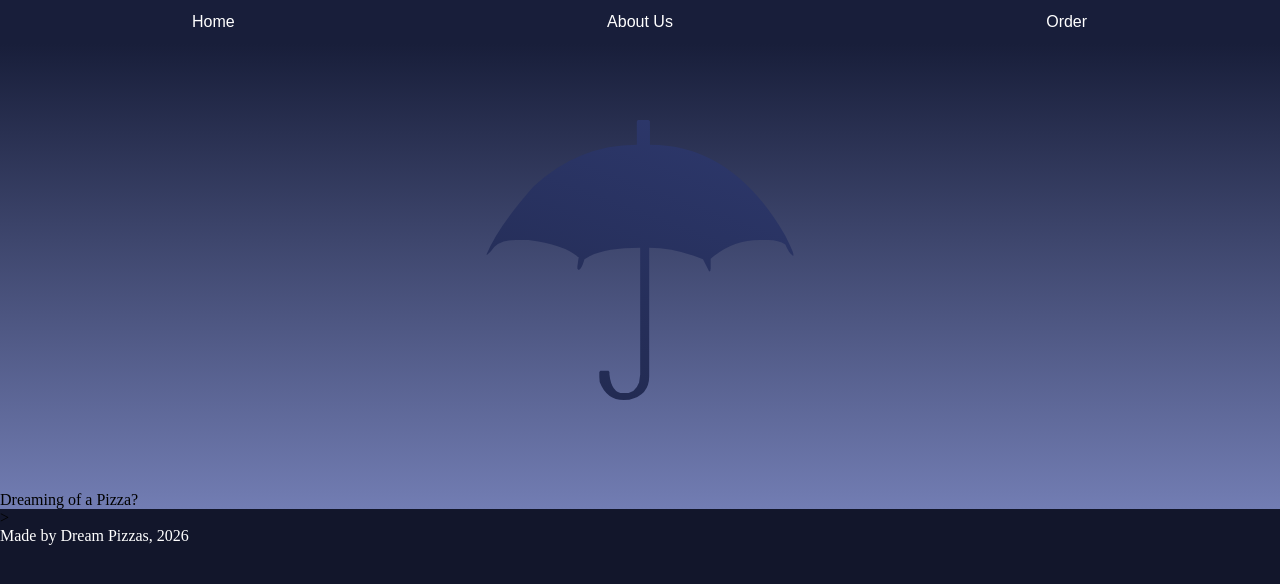
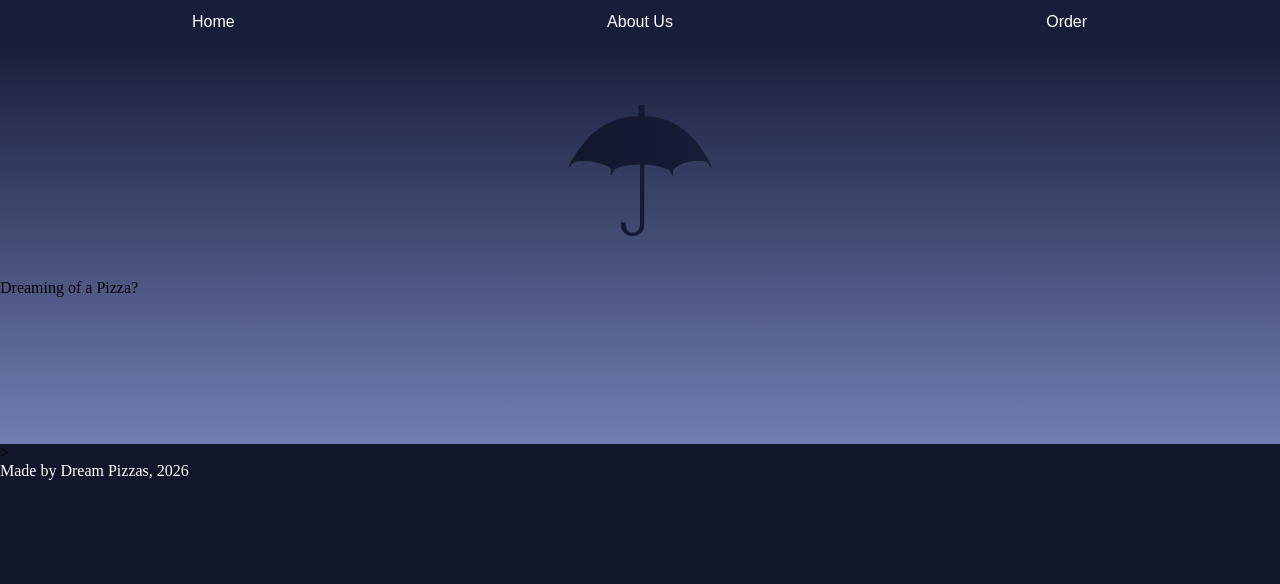
Before and after one commit to st25209-lgtm/CSC2-AS91896-AS91897, a Flask app: page / in a window 1280 px wide. Shown: the top 584 px of the page. Run offline with Flask 3, Linux system fonts and the light colour scheme; some web fonts are replaced.

Commit message:
Styled the icon part of the concept block

```diff
--- a/static/css/base.css
+++ b/static/css/base.css
@@ -21,8 +21,9 @@ body {
 }
 
 .icon {
-    font-size: 30vw;
-    background-image: linear-gradient(20deg, rgb(24, 30, 58), #364381);
+    padding: 25px 0px 0px 0px;
+    font-size: 180px;
+    background-image: linear-gradient(270deg, #2A3465, black);
     color: transparent;
     background-clip: text;
     text-align: center;
```
